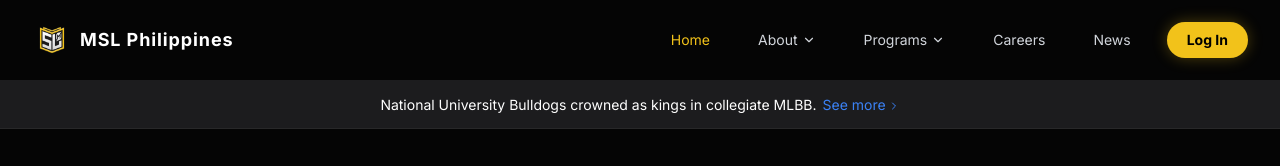
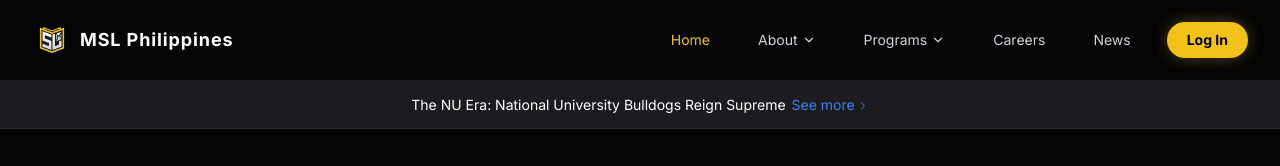
Before and after one commit to Aedwon/msl-2026-website-sample, a React (Vite) app: page / in a window 1280 px wide. Shown: the top 166 px of the page. Built offline with nearby package versions, Linux system fonts and the light colour scheme.

Commit message:
feat: Update announcement banner text with new NU Era message

```diff
--- a/components/AnnouncementBanner.tsx
+++ b/components/AnnouncementBanner.tsx
@@ -9,7 +9,7 @@ const AnnouncementBanner: React.FC<AnnouncementBannerProps> = ({ onLearnMore })
     return (
         <div className="w-full bg-[#1c1c1e] text-center py-3 px-4 mt-20 sm:mt-[72px] lg:mt-20 animate-fade-in border-b border-white/5">
             <p className="text-[13px] md:text-sm text-white font-medium inline-block leading-normal">
-                National University Bulldogs crowned as kings in collegiate MLBB.
+                The NU Era: National University Bulldogs Reign Supreme
                 <button
                     onClick={onLearnMore}
                     className="text-blue-500 hover:text-blue-400 font-medium inline-flex items-center gap-0.5 hover:underline transition-all ml-1.5 align-baseline"
```
